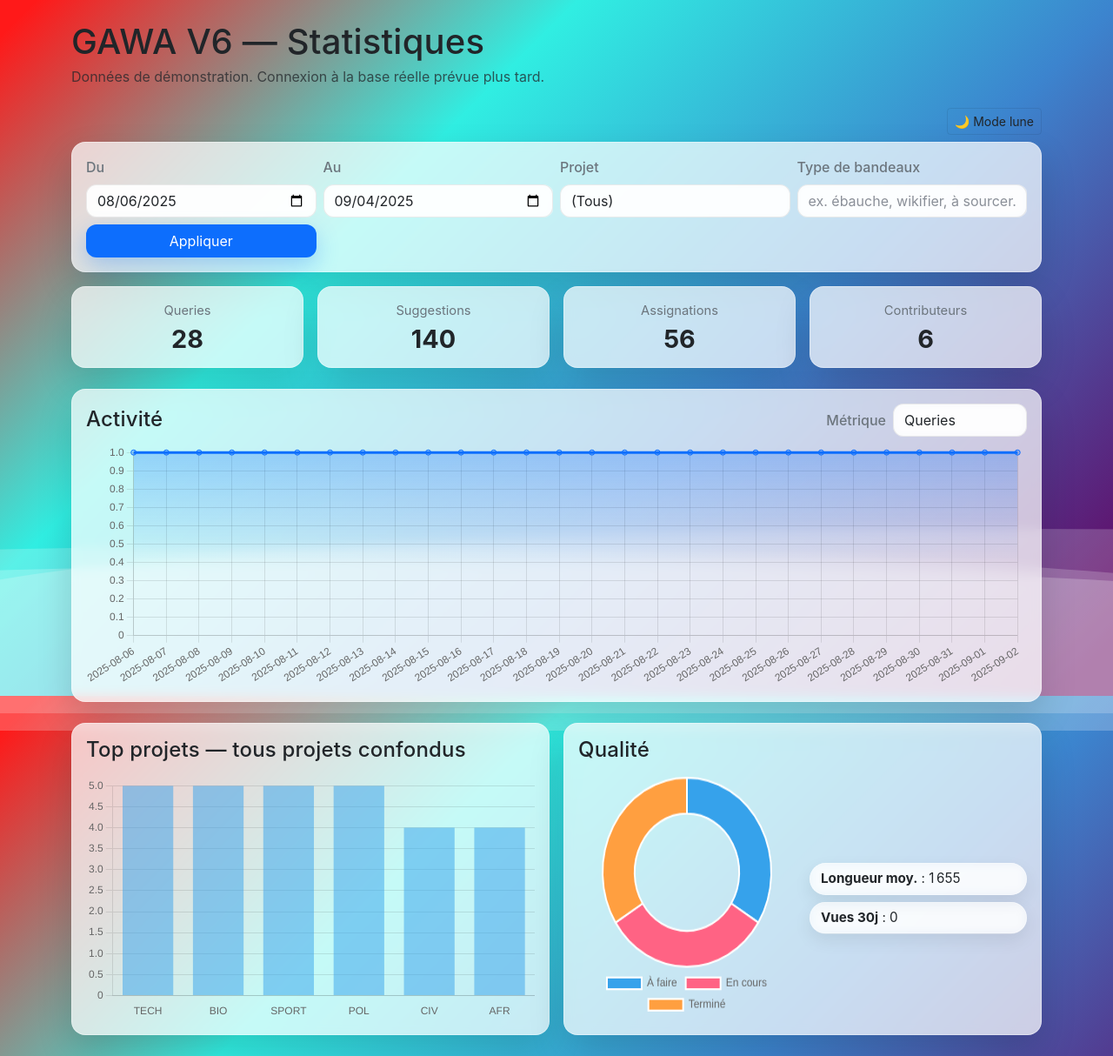
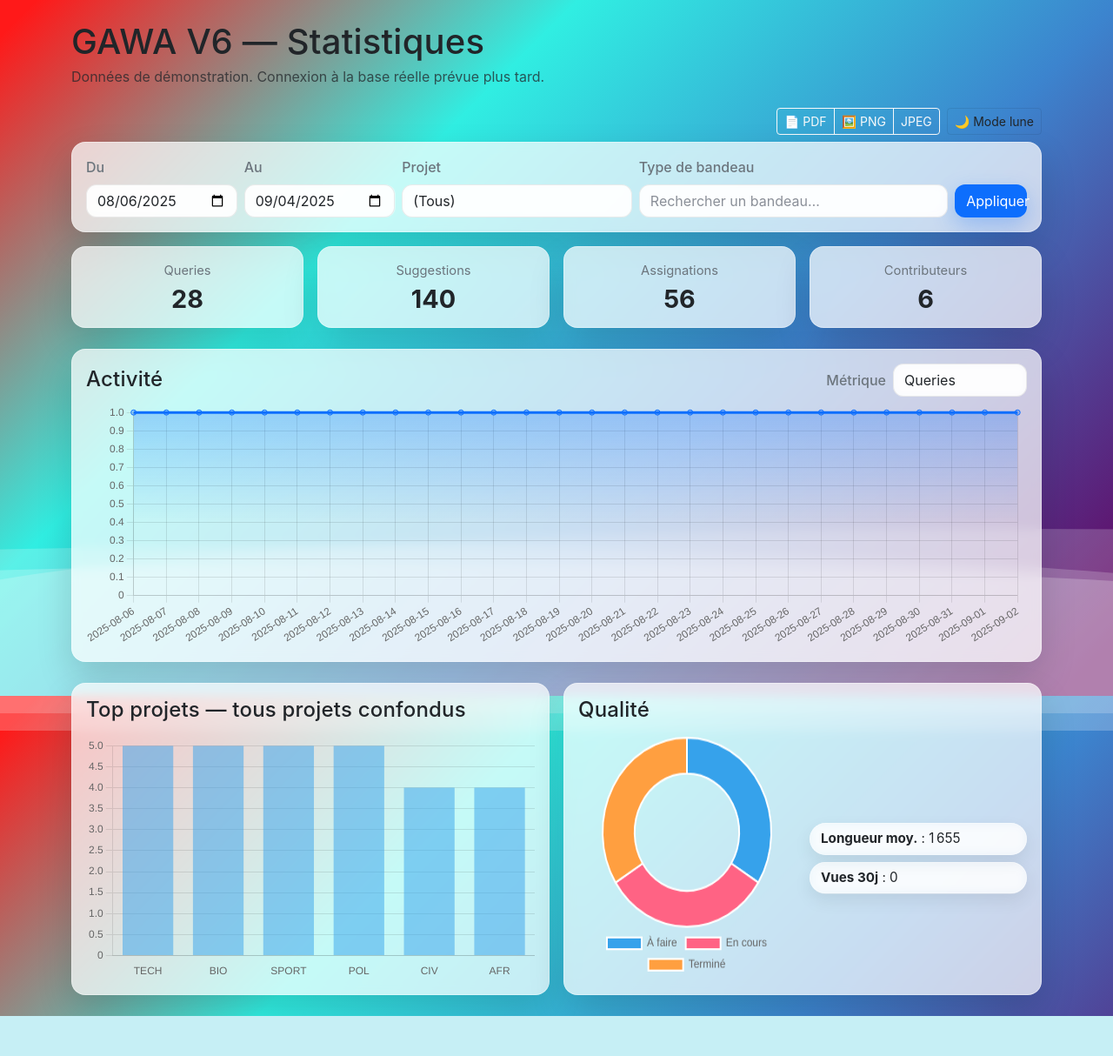
Before and after one commit to paulbouaffou/gawa-v6, a Flask app: page /stats in a window 1280 px wide. Shown: the whole page at 87% size. After the commit the page ends 1168 px from the top, so only its background shows below. Run offline with Flask 3, Linux system fonts and the light colour scheme; data comes from the database, SQL or seed files in the repository; some libraries are stand-ins or nearby versions.

Commit message:
feat(stats): export PDF/PNG/JPEG + layout filtres bandeau

```diff
--- a/templates/stats.html
+++ b/templates/stats.html
@@ -5,24 +5,35 @@
 {% block head %}
   <!-- Chart.js -->
   <script src="https://cdn.jsdelivr.net/npm/chart.js@4.4.1/dist/chart.umd.min.js"></script>
+  <!-- Export images / PDF -->
+  <script src="https://cdn.jsdelivr.net/npm/html2canvas@1.4.1/dist/html2canvas.min.js"></script>
+  <script src="https://cdn.jsdelivr.net/npm/jspdf@2.5.1/dist/jspdf.umd.min.js"></script>
 {% endblock %}
 
 {% block content %}
   <h1 class="mb-1">GAWA V6 — Statistiques</h1>
   <p class="text-muted mb-4">Données de démonstration. Connexion à la base réelle prévue plus tard.</p>
 
-  <div class="d-flex justify-content-end mb-2">
+  <div class="d-flex justify-content-end align-items-center gap-2 mb-2">
+  <div class="btn-group btn-group-sm" role="group" aria-label="Export">
+    <button id="export-pdf"  class="btn btn-outline-light">📄 PDF</button>
+    <button id="export-png"  class="btn btn-outline-light">🖼️ PNG</button>
+    <button id="export-jpg"  class="btn btn-outline-light">JPEG</button>
+  </div>
   <button id="theme-toggle" class="btn btn-sm btn-outline-light">🌙 Mode lune</button>
 </div>
+
+  <!-- ========= ZONE EXPORTABLE (tout ce bloc sera rendu en image) ========= -->
+  <div id="export-area">
 
     <!-- Filtres -->
     <div class="gawa-card mb-3 reveal">
       <div class="row g-2 align-items-end">
-      <div class="col-md-3">
+        <div class="col-md-2">
           <label class="form-label">Du</label>
           <input id="f-from" type="date" class="form-control">
         </div>
-      <div class="col-md-3">
+        <div class="col-md-2">
           <label class="form-label">Au</label>
           <input id="f-to" type="date" class="form-control">
         </div>
@@ -30,47 +41,24 @@
           <label class="form-label">Projet</label>
           <select id="f-project" class="form-select">
             <option value="">(Tous)</option>
-          <!-- options injectées par JS depuis /api/catalog/projects -->
+            <!-- options injectées par JS -->
           </select>
         </div>
-      <!-- AJOUT : Recherche libre "Type de bandeaux" -->
-      <div class="col-md-3">
-        <label class="form-label">Type de bandeaux</label>
-        <input id="f-banner" type="text" class="form-control" placeholder="ex. ébauche, wikifier, à sourcer…">
+        <div class="col-md-4">
+          <label class="form-label">Type de bandeau</label>
+          <input id="f-banner" type="search" class="form-control" placeholder="Rechercher un bandeau…">
         </div>
-
-      <div class="col-md-3">
+        <div class="col-md-1">
           <button id="f-apply" class="btn btn-primary w-100">Appliquer</button>
         </div>
       </div>
     </div>
-
     <!-- KPI -->
     <div class="row g-3 mb-4 gawa-kpi">
-    <div class="col-md-3">
-      <div class="gawa-card text-center reveal kpi-card">
-        <div class="kpi-label">Queries</div>
-        <div id="kpi-queries" class="kpi-value">--</div>
-      </div>
-    </div>
-    <div class="col-md-3">
-      <div class="gawa-card text-center reveal kpi-card">
-        <div class="kpi-label">Suggestions</div>
-        <div id="kpi-suggestions" class="kpi-value">--</div>
-      </div>
-    </div>
-    <div class="col-md-3">
-      <div class="gawa-card text-center reveal kpi-card">
-        <div class="kpi-label">Assignations</div>
-        <div id="kpi-assignments" class="kpi-value">--</div>
-      </div>
-    </div>
-    <div class="col-md-3">
-      <div class="gawa-card text-center reveal kpi-card">
-        <div class="kpi-label">Contributeurs</div>
-        <div id="kpi-contributors" class="kpi-value">--</div>
-      </div>
-    </div>
+      <div class="col-md-3"><div class="gawa-card text-center reveal kpi-card"><div class="kpi-label">Queries</div><div id="kpi-queries" class="kpi-value">--</div></div></div>
+      <div class="col-md-3"><div class="gawa-card text-center reveal kpi-card"><div class="kpi-label">Suggestions</div><div id="kpi-suggestions" class="kpi-value">--</div></div></div>
+      <div class="col-md-3"><div class="gawa-card text-center reveal kpi-card"><div class="kpi-label">Assignations</div><div id="kpi-assignments" class="kpi-value">--</div></div></div>
+      <div class="col-md-3"><div class="gawa-card text-center reveal kpi-card"><div class="kpi-label">Contributeurs</div><div id="kpi-contributors" class="kpi-value">--</div></div></div>
     </div>
 
     <!-- Activité -->
@@ -113,6 +101,9 @@
       </div>
     </div>
 
+  </div>
+  <!-- ========= /ZONE EXPORTABLE ========= -->
+
   <div id="error" class="alert alert-danger mt-3 d-none"></div>
 {% endblock %}
 
@@ -143,13 +134,10 @@
       const data = await fetchJSON('/api/catalog/projects');
       const sel = $('f-project');
       if (!sel) return;
-      // reset
       sel.innerHTML = '<option value="">(Tous)</option>';
       for (const p of (data.projects||[])) {
         const opt = document.createElement('option');
-        opt.value = p.slug;
-        opt.textContent = `${p.slug} — ${p.label}`; // aide visuelle : slug + libellé
-        opt.dataset.label = p.label;                // pour l’UI (titre "Top projets")
+        opt.value = p.slug; opt.textContent = `${p.slug} — ${p.label}`;
         sel.appendChild(opt);
       }
     }catch(e){ console.warn('projects fail', e); }
@@ -158,8 +146,7 @@
   // ===== KPI
   async function loadOverview(){
     try{
-      const from = $('f-from')?.value, to = $('f-to')?.value, project = $('f-project')?.value;
-      const banner = $('f-banner')?.value; // <-- AJOUT
+      const from = $('f-from')?.value, to = $('f-to')?.value, project = $('f-project')?.value, banner = $('f-banner')?.value;
       const url = buildURL('/api/stats/overview', {from, to, project, banner});
       const data = await fetchJSON(url);
       $('kpi-queries').textContent      = (data.counts?.queries ?? 0).toLocaleString('fr-FR');
@@ -178,8 +165,7 @@
   async function loadTimeseries(){
     try{
       const metric = $('metric')?.value || 'queries';
-      const from = $('f-from')?.value, to = $('f-to')?.value, project = $('f-project')?.value;
-      const banner = $('f-banner')?.value; // <-- AJOUT
+      const from = $('f-from')?.value, to = $('f-to')?.value, project = $('f-project')?.value, banner = $('f-banner')?.value;
       const url = buildURL('/api/stats/timeseries', {metric, from, to, project, banner});
       const data = await fetchJSON(url);
 
@@ -207,8 +193,7 @@
   // ===== barres Top projets
   async function loadTop(){
     try{
-      const from = $('f-from')?.value, to = $('f-to')?.value, project = $('f-project')?.value;
-      const banner = $('f-banner')?.value; // <-- AJOUT
+      const from = $('f-from')?.value, to = $('f-to')?.value, project = $('f-project')?.value, banner = $('f-banner')?.value;
       const url = buildURL('/api/stats/top', {from, to, project, banner});
       const data = await fetchJSON(url);
 
@@ -225,12 +210,8 @@
                   scales:{ y:{ beginAtZero:true }, x:{ grid:{ display:false } } } }
       });
 
-      // Titre avec libellé complet si un projet est sélectionné
-      const sel = $('f-project');
-      const opt = sel?.selectedOptions?.[0];
-      const label = opt?.dataset?.label;
-      $('top-title').textContent = (sel?.value)
-        ? `Top projets — uniquement le projet choisi (${label || sel.value})`
+      const proj = $('f-project')?.value || '';
+      $('top-title').textContent = proj ? `Top projets — uniquement le projet choisi (${proj})`
                                         : 'Top projets — tous projets confondus';
     }catch(e){
       console.warn('top fail', e);
@@ -241,8 +222,7 @@
   // ===== donut Qualité
   async function loadQuality(){
     try{
-      const from = $('f-from')?.value, to = $('f-to')?.value, project = $('f-project')?.value;
-      const banner = $('f-banner')?.value; // <-- AJOUT
+      const from = $('f-from')?.value, to = $('f-to')?.value, project = $('f-project')?.value, banner = $('f-banner')?.value;
       const url = buildURL('/api/stats/quality', {from, to, project, banner});
       const data = await fetchJSON(url);
 
@@ -284,7 +264,6 @@
     btn && btn.addEventListener('click', ()=>{
       const next = root.hasAttribute('data-theme') ? 'light' : 'dark';
       localStorage.setItem(KEY, next); apply(next);
-      // Re-crée les graphes après switch (couleurs)
       try{ lineChart?.destroy(); barChart?.destroy(); doughnutChart?.destroy(); }catch(e){}
       setTimeout(loadAll, 30);
     });
@@ -300,6 +279,51 @@
     els.forEach(el => io.observe(el));
   })();
 
+  // ===== Export image (PNG/JPEG) via html2canvas
+  async function exportDashboard(format='png'){
+    try{
+      const node = document.getElementById('export-area') || document.querySelector('.container');
+      if (!node) return;
+
+      // S’assure que tout est affiché avant capture
+      node.scrollIntoView({block: 'start'});
+      document.querySelectorAll('.reveal').forEach(el => el.classList.add('in'));
+      await new Promise(r => requestAnimationFrame(r));
+
+      const dark = document.documentElement.hasAttribute('data-theme');
+      const mime = (format==='jpeg' || format==='jpg') ? 'image/jpeg' : 'image/png';
+      const canvas = await html2canvas(node, {
+        backgroundColor: dark ? '#0b1221' : '#ffffff',
+        scale: 2,
+        useCORS: true,
+        logging: false,
+        windowWidth: node.scrollWidth,
+        windowHeight: node.scrollHeight
+      });
+
+      const blob = await new Promise(res => canvas.toBlob(res, mime, mime==='image/jpeg' ? 0.92 : 1));
+      if (!blob) return;
+
+      const from = $('f-from')?.value || '';
+      const to   = $('f-to')?.value || '';
+      const proj = $('f-project')?.value || 'all';
+      const ban  = $('f-banner')?.value ? $('f-banner').value.trim().replace(/\s+/g,'-').slice(0,18) : '';
+      const ts   = new Date().toISOString().slice(0,10);
+      const ext  = (format==='jpeg' || format==='jpg') ? 'jpg' : 'png';
+      const name = `gawa-stats_${from}_${to}_${proj}${ban?`_ban-${ban}`:''}_${ts}.${ext}`;
+
+      const a = document.createElement('a');
+      a.href = URL.createObjectURL(blob);
+      a.download = name;
+      document.body.appendChild(a);
+      a.click();
+      setTimeout(()=>{ URL.revokeObjectURL(a.href); a.remove(); }, 1200);
+    }catch(e){
+      console.warn('export image fail', e);
+      showErrorBanner();
+    }
+  }
+
   // ===== boot
   async function loadAll(){
     hideErrorBanner();
@@ -312,10 +336,16 @@
     $('metric').addEventListener('change', loadTimeseries);
     $('f-apply').addEventListener('click', loadAll);
     $('f-project').addEventListener('change', loadAll);
-    // AJOUT : Entrée dans "Type de bandeaux" déclenche le rechargement
-    $('f-banner')?.addEventListener('keydown', (e)=>{ if(e.key === 'Enter') loadAll(); });
-    $('f-banner')?.addEventListener('change', loadAll);
+    $('f-banner').addEventListener('input', ()=>{
+      // n’applique pas automatiquement pour éviter de spammer
+    });
   }
+
+  // Boutons export
+  document.addEventListener('click', (e)=>{
+    if (e.target.id === 'export-png')  exportDashboard('png');
+    if (e.target.id === 'export-jpg')  exportDashboard('jpeg');
+  });
 
   console.log('[GAWA] stats JS chargé');
   document.addEventListener('DOMContentLoaded', async ()=>{
@@ -323,5 +353,51 @@
     initFilters();
     loadAll();
   });
+
+  // Cible à capturer (le contenu utile sans le fond animé)
+  function captureTarget() {
+    return document.querySelector('.container') || document.body;
+  }
+
+  async function exportImage(fmt = 'png') {
+    const target = captureTarget();
+    const canvas = await html2canvas(target, { backgroundColor: null, scale: 2, useCORS: true });
+    const mime = fmt === 'jpeg' ? 'image/jpeg' : 'image/png';
+    const dataURL = canvas.toDataURL(mime, fmt === 'jpeg' ? 0.92 : 1);
+    const a = document.createElement('a');
+    a.href = dataURL;
+    a.download = `gawa-stats_${new Date().toISOString().slice(0,10)}.${fmt === 'jpeg' ? 'jpg' : 'png'}`;
+    a.click();
+  }
+
+  async function exportPDF() {
+    const target = captureTarget();
+    const canvas = await html2canvas(target, { backgroundColor: '#ffffff', scale: 2, useCORS: true });
+    const img = canvas.toDataURL('image/png');
+    const { jsPDF } = window.jspdf;
+    const pdf = new jsPDF('p','pt','a4');
+    const pageW = pdf.internal.pageSize.getWidth();
+    const imgW = pageW - 40;                   // marges 20pt
+    const imgH = canvas.height * imgW / canvas.width;
+    pdf.addImage(img, 'PNG', 20, 20, imgW, imgH, '', 'FAST');
+    pdf.save(`gawa-stats_${new Date().toISOString().slice(0,10)}.pdf`);
+  }
+
+  // Brancher les boutons après le DOMReady
+  document.addEventListener('DOMContentLoaded', ()=>{
+    document.getElementById('export-pdf')?.addEventListener('click', exportPDF);
+    document.getElementById('export-png')?.addEventListener('click', ()=>exportImage('png'));
+    document.getElementById('export-jpg')?.addEventListener('click', ()=>exportImage('jpeg'));
+  });
+
+  // (Optionnel) déclenche la recherche bandeau en live ↓
+  document.addEventListener('DOMContentLoaded', ()=>{
+    const b = document.getElementById('f-banner');
+    let t;
+    b && b.addEventListener('input', ()=>{
+      clearTimeout(t);
+      t = setTimeout(()=> { typeof loadAll === 'function' && loadAll(); }, 350);
+    });
+  });
   </script>
 {% endblock %}
```
Also changed, not shown: CHANGELOG.md. Lines whose indentation alone changed are shown as unchanged.
